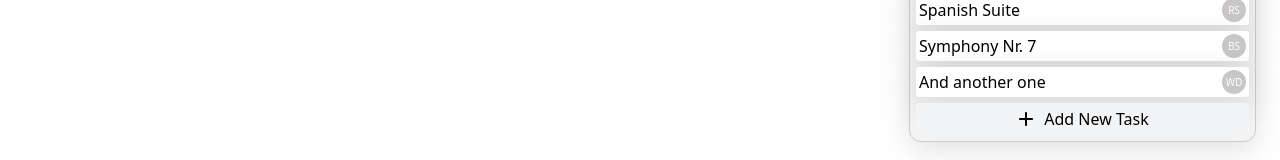
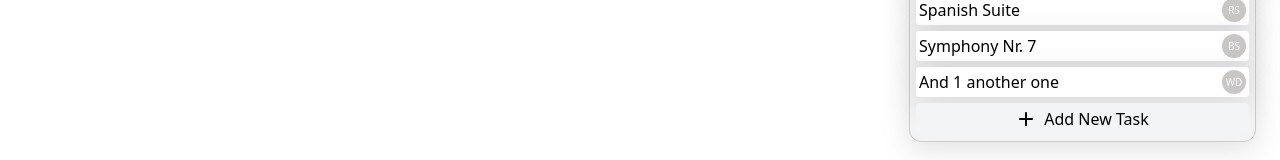
Before and after one commit to Exopi-Talent-Academy/kanbandutus-maximus, an Angular app in the folder frontend/: page / in a window 1280 px wide. Shown: the part 346-506 px from the top of the page. Built offline with nearby package versions, Linux system fonts and the light colour scheme; data requests are answered from the project's data file.

Commit message:
update task

```diff
--- a/frontend/db.json
+++ b/frontend/db.json
@@ -198,10 +198,10 @@
             },
             {
               "id": 3,
-              "title": "And another one",
+              "title": "And 1 another one",
               "column_id": 7,
-              "description": "... bites the dust!",
-              "assignee": "Wolf dsdsa",
+              "assignee": "Wolf dsdsa1",
+              "description": "... bites the dust!1",
               "position": 1
             }
           ]
--- a/frontend/src/app/components/board/board.ts
+++ b/frontend/src/app/components/board/board.ts
@@ -37,6 +37,7 @@ export class Board implements OnInit {
       this.boards.set(boards);
       this.currentBoard.set(boards[1] || null); // Set the current board to the first one, or null if no boards are available
       console.log('Board loaded:', boards[1]);
+      this.taskService.setCurrentBoard(boards[1] || null); // Update the current board in the service as well
     });
   }
 
--- a/frontend/src/app/components/task-form/task-form.ts
+++ b/frontend/src/app/components/task-form/task-form.ts
@@ -1,7 +1,7 @@
 import { Component, inject, input, Input, OnInit, signal } from '@angular/core';
 import { Container } from '../../shared/container/container';
 import { FormsModule } from '@angular/forms';
-import { Task } from '../../models/types';
+import { BoardType, Task } from '../../models/types';
 import { Tasks } from '../../services/tasks';
 
 import { FontAwesomeModule } from '@fortawesome/angular-fontawesome';
@@ -9,6 +9,7 @@ import { faClose } from '@fortawesome/free-solid-svg-icons';
 import { faEdit } from '@fortawesome/free-solid-svg-icons';
 import { faAdd } from '@fortawesome/free-solid-svg-icons';
 import { faTrash } from '@fortawesome/free-solid-svg-icons';
+import { Board } from '../board/board';
 
 @Component({
   selector: 'app-task-form',
@@ -29,23 +30,28 @@ export class TaskForm implements OnInit {
   addTaskMode = false;
 
   ngOnInit() {
-    console.log('dsjflkjdsflk', this.boardId, this.position);
-    // this.taskService.addTaskMode.subscribe((isAdd) => {
-    //   this.addTaskMode = isAdd;
-    // });
+    this.taskService.addTaskMode.subscribe((isAdd) => {
+      this.addTaskMode = isAdd;
+    });
   }
   deleteTask() {}
 
   saveTask() {
-    //   if (this.addTaskMode) {
-    //     this.taskService.addTask(this.currentTask, this.boardId, this.position).subscribe(() => {
-    //       this.taskService.cancelEditTask();
-    //       this.taskService.togggleAddTaskMode(false);
-    //     });
-    //   } else {
-    //     this.taskService.updateTask(this.currentTask, this.boardId, this.position).subscribe(() => {
-    //       this.taskService.cancelEditTask();
-    //     });
-    //   }
+    const board = this.taskService.currentBoard;
+    const columnId = this.taskService.fromColumnId;
+    console.log('Saving task:', this.currentTask, 'to board:', board, 'in column:', columnId);
+
+    const myTask = board?.columns
+      .filter((col) => col.id === columnId)[0]
+      .tasks.filter((t) => t.id === this.currentTask.id)[0];
+    if (myTask) {
+      myTask.title = this.currentTask.title;
+      myTask.description = this.currentTask.description;
+      myTask.assignee = this.currentTask.assignee;
+    }
+    this.taskService.updateBoard('2', board as BoardType).subscribe(() => {
+      console.log('Board updated successfully after saving task');
+    });
+    this.taskService.cancelEditTask();
   }
 }
--- a/frontend/src/app/components/task/task.ts
+++ b/frontend/src/app/components/task/task.ts
@@ -32,6 +32,7 @@ export class EachTask implements OnInit {
       description: this.task.description,
       position: this.task.position,
     });
+    this.taskService.onTaskMove(this.task, this.fromColumnId);
   }
   onDragStart() {
     this.taskService.onTaskMove(this.task, this.fromColumnId);
--- a/frontend/src/app/services/tasks.ts
+++ b/frontend/src/app/services/tasks.ts
@@ -19,6 +19,12 @@ export class Tasks {
 
   editTask = new Subject<Task | null>();
   addTaskMode = new BehaviorSubject<boolean>(false);
+
+  currentBoard: BoardType | null = null;
+
+  setCurrentBoard(board: BoardType | null): void {
+    this.currentBoard = board;
+  }
 
   onTaskMove(task: Task, beginColumnId: number): void {
     this.moveTask = task;
```
